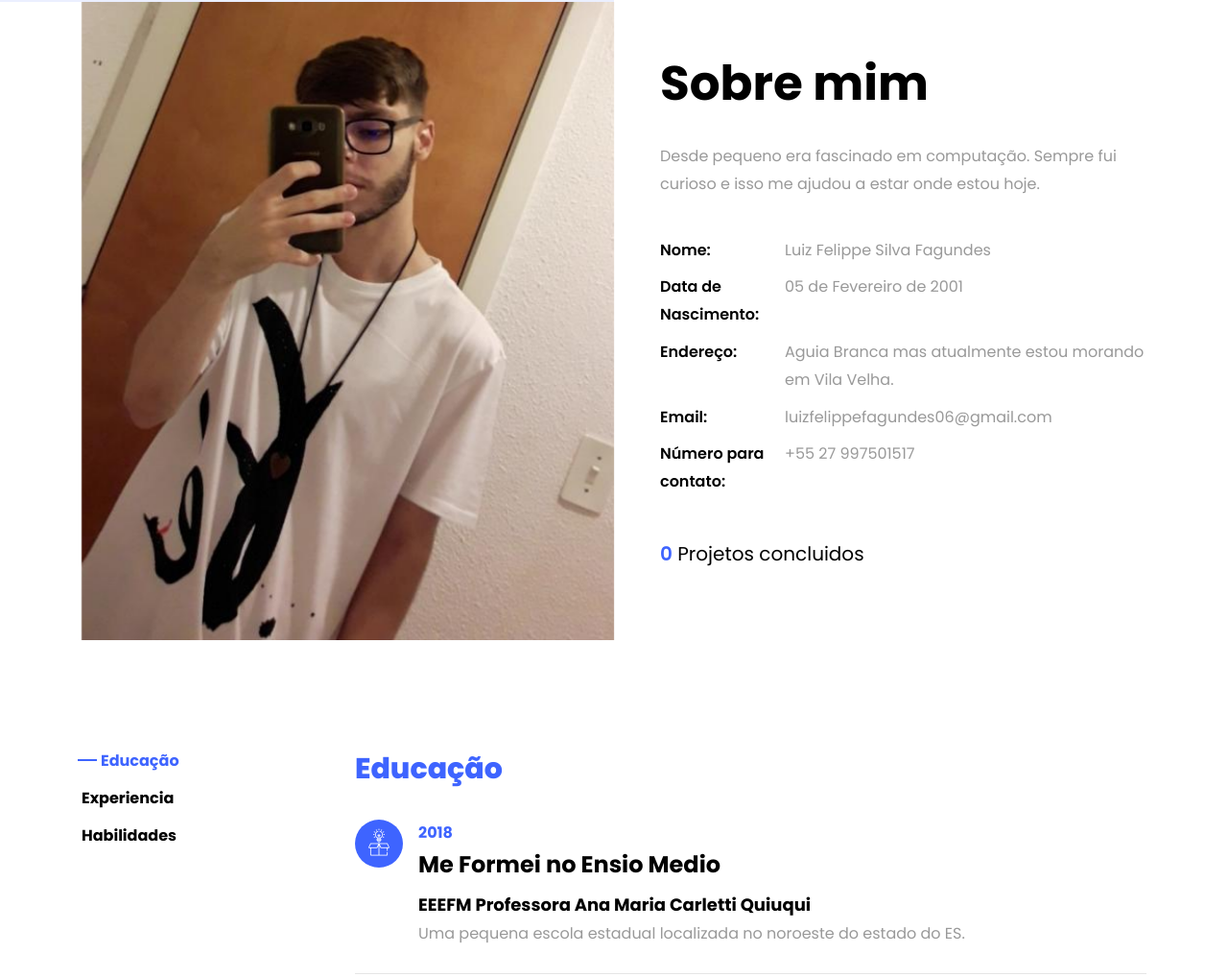
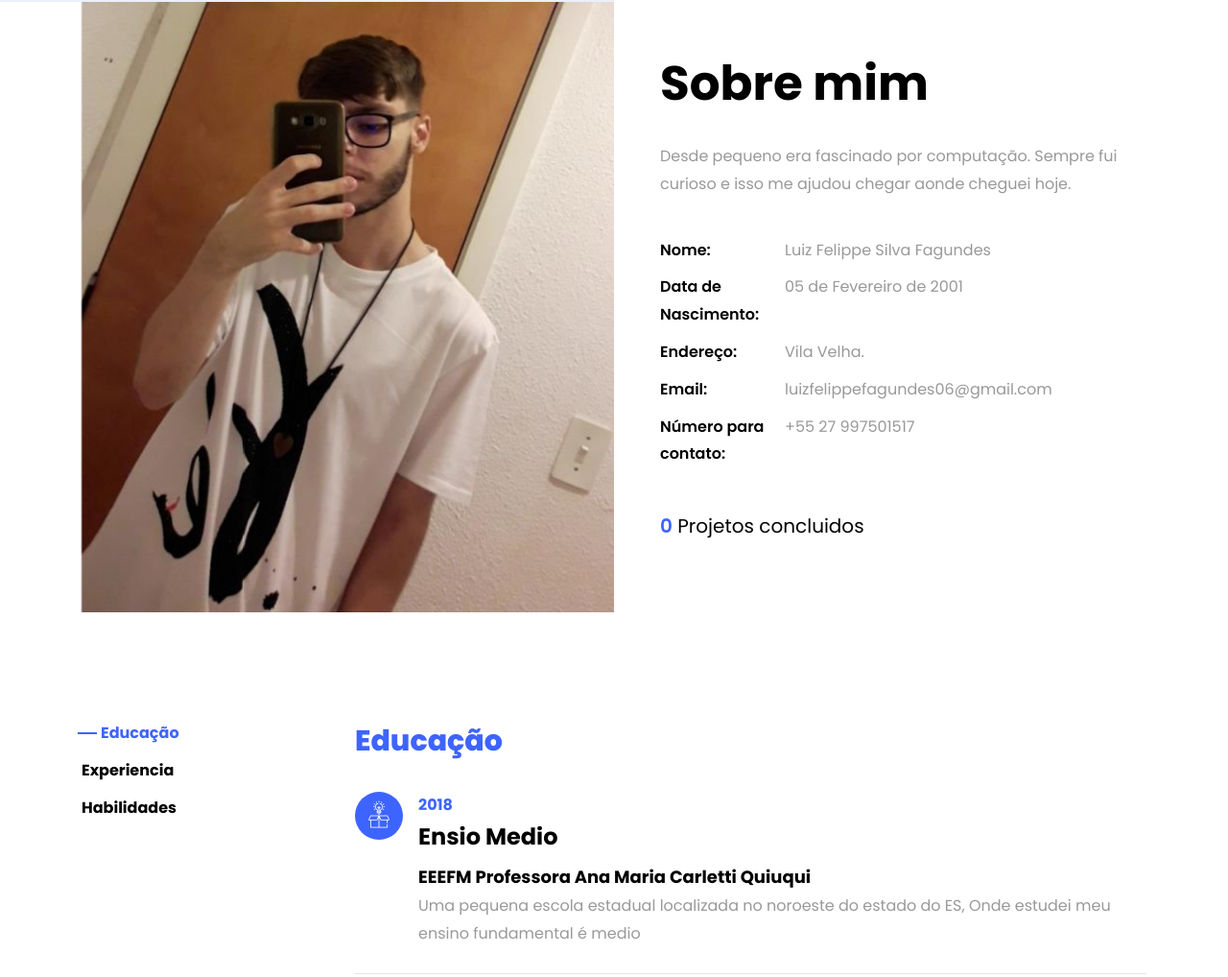
Before and after one commit to LuizFelippeSilvaFagundes/luizfelippe.github.io, a plain HTML site: page index.html in a window 1280 px wide. Shown: the part 798-1816 px from the top of the page at 96% size. Drawn offline with Linux system fonts and the light colour scheme; files that its build step writes are made by us from their sources; files whose address does not match are found by name.

Commit message:
Update index.html

```diff
--- a/index.html
+++ b/index.html
@@ -78,11 +78,11 @@
 		          <div class="col-md-12 heading-section ftco-animate">
 		          	<h1 class="big">Sobre</h1>
 		            <h2 class="mb-4">Sobre mim</h2>
-		            <p>Desde pequeno era fascinado em computação. Sempre fui curioso e isso me ajudou a estar onde estou hoje.</p>
+		            <p>Desde pequeno era fascinado por computação. Sempre fui curioso e isso me ajudou chegar aonde cheguei hoje.</p>
 		            <ul class="about-info mt-4 px-md-0 px-2">
 		            	<li class="d-flex"><span>Nome:</span> <span>Luiz Felippe Silva Fagundes</span></li>
 		            	<li class="d-flex"><span>Data de Nascimento:</span> <span>05 de Fevereiro de 2001</span></li>
-		            	<li class="d-flex"><span>Endereço:</span> <span>Aguia Branca mas atualmente estou morando em Vila Velha.</span></li>
+		            	<li class="d-flex"><span>Endereço:</span> <span>Vila Velha.</span></li>
 		            	<li class="d-flex"><span>Email:</span> <span>luizfelippefagundes06@gmail.com</span></li>
 		            	<li class="d-flex"><span>Número para contato: </span> <span>+55 27 997501517</span></li>
 		            </ul>
@@ -123,9 +123,9 @@
 							  </div>
 							  <div class="text pl-3">
 								  <span class="date">2018</span>
-								  <h2>Me Formei no Ensio Medio</h2>
+								  <h2>Ensio Medio</h2>
 								  <span class="position">EEEFM Professora Ana Maria Carletti Quiuqui</span>
-								  <p>Uma pequena escola estadual localizada no noroeste do estado do ES.</p>
+								  <p>Uma pequena escola estadual localizada no noroeste do estado do ES, Onde estudei meu ensino fundamental é medio</p>
 							  </div>
 						  </div>
 						  <div class="resume-wrap d-flex ftco-animate">
```
